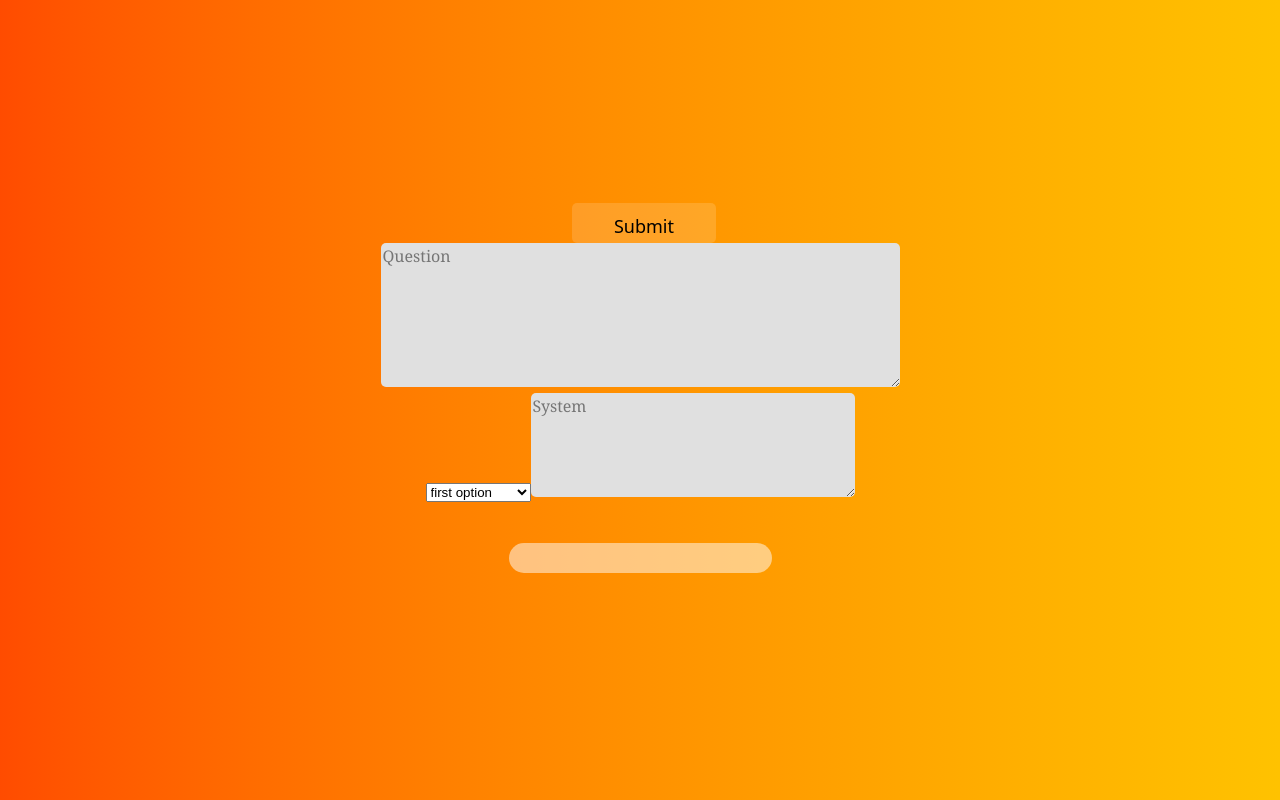
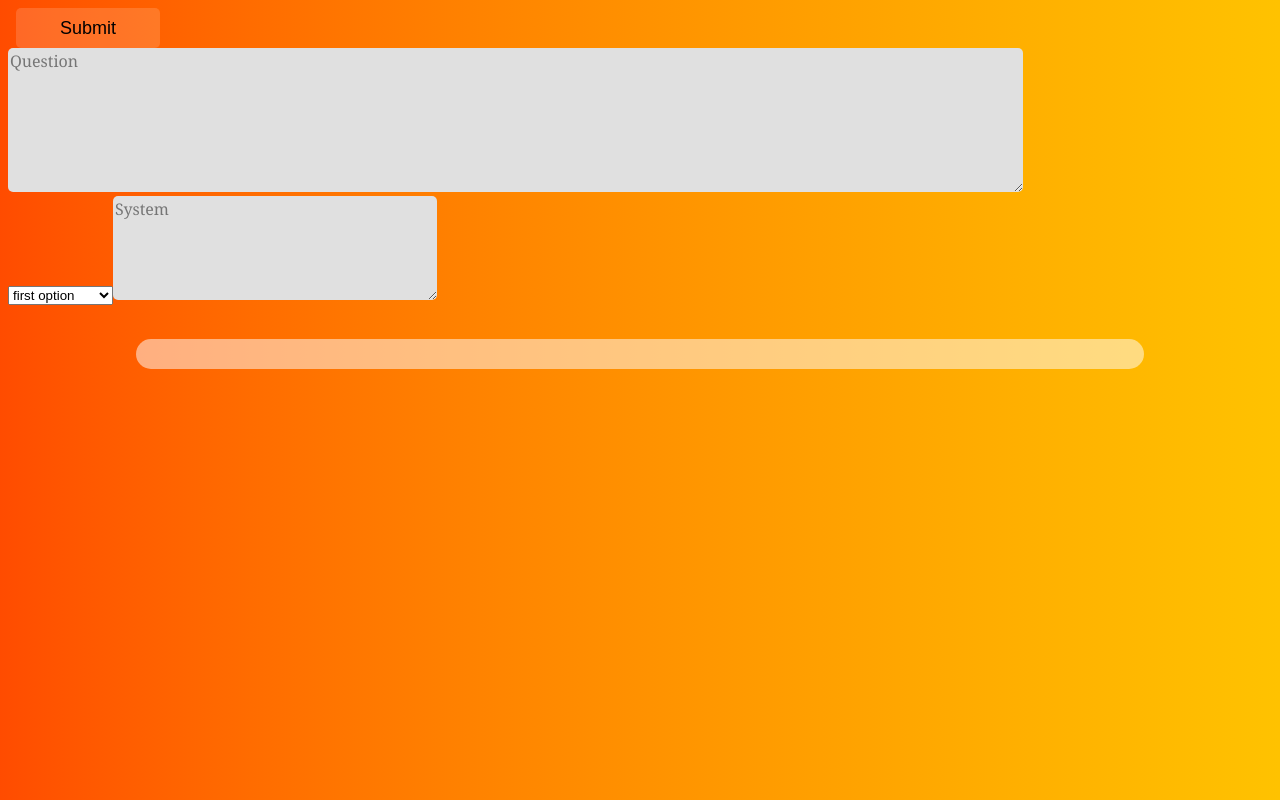
Before and after one commit to Ownwn/PersonalSite, a React (Vite) app: page /c in a window 1280 px wide. Built offline with nearby package versions, Linux system fonts and the light colour scheme.

Commit message:
Remove base CSS

```diff
--- a/src/App.css
+++ /dev/null
@@ -1,44 +0,0 @@
-#root {
-    max-width: 1280px;
-    margin: 0 auto;
-    padding: 2rem;
-    text-align: center;
-}
-
-.logo {
-    height: 6em;
-    padding: 1.5em;
-    will-change: filter;
-    transition: filter 300ms;
-}
-
-.logo:hover {
-    filter: drop-shadow(0 0 2em #646cffaa);
-}
-
-.logo.react:hover {
-    filter: drop-shadow(0 0 2em #61dafbaa);
-}
-
-@keyframes logo-spin {
-    from {
-        transform: rotate(0deg);
-    }
-    to {
-        transform: rotate(360deg);
-    }
-}
-
-@media (prefers-reduced-motion: no-preference) {
-    a:nth-of-type(2) .logo {
-        animation: logo-spin infinite 20s linear;
-    }
-}
-
-.card {
-    padding: 2em;
-}
-
-.read-the-docs {
-    color: #888;
-}
--- a/src/App.tsx
+++ b/src/App.tsx
@@ -1,4 +1,3 @@
-import "./App.css";
 import { BrowserRouter, Route, Routes } from "react-router-dom";
 import NotFound from "./routes/notFound.tsx";
 import { HomePage } from "./routes/homePage.tsx";
--- a/src/index.css
+++ /dev/null
@@ -1,73 +0,0 @@
-:root {
-    font-family: system-ui, Avenir, Helvetica, Arial, sans-serif;
-    line-height: 1.5;
-    font-weight: 400;
-
-    color-scheme: light dark;
-    color: rgba(255, 255, 255, 0.87);
-    background-color: #242424;
-
-    font-synthesis: none;
-    text-rendering: optimizeLegibility;
-    -webkit-font-smoothing: antialiased;
-    -moz-osx-font-smoothing: grayscale;
-}
-
-a {
-    font-weight: 500;
-    color: #646cff;
-    text-decoration: inherit;
-}
-
-a:hover {
-    color: #535bf2;
-}
-
-body {
-    margin: 0;
-    display: flex;
-    place-items: center;
-    min-width: 320px;
-    min-height: 100vh;
-}
-
-h1 {
-    font-size: 3.2em;
-    line-height: 1.1;
-}
-
-button {
-    border-radius: 8px;
-    border: 1px solid transparent;
-    padding: 0.6em 1.2em;
-    font-size: 1em;
-    font-weight: 500;
-    font-family: inherit;
-    background-color: #1a1a1a;
-    cursor: pointer;
-    transition: border-color 0.25s;
-}
-
-button:hover {
-    border-color: #646cff;
-}
-
-button:focus,
-button:focus-visible {
-    outline: 4px auto -webkit-focus-ring-color;
-}
-
-@media (prefers-color-scheme: light) {
-    :root {
-        color: #213547;
-        background-color: #ffffff;
-    }
-
-    a:hover {
-        color: #747bff;
-    }
-
-    button {
-        background-color: #f9f9f9;
-    }
-}
--- a/src/main.tsx
+++ b/src/main.tsx
@@ -1,6 +1,5 @@
 import { StrictMode } from "react";
 import { createRoot } from "react-dom/client";
-import "./index.css";
 import App from "./App.tsx";
 
 createRoot(document.getElementById("root")!).render(
```
